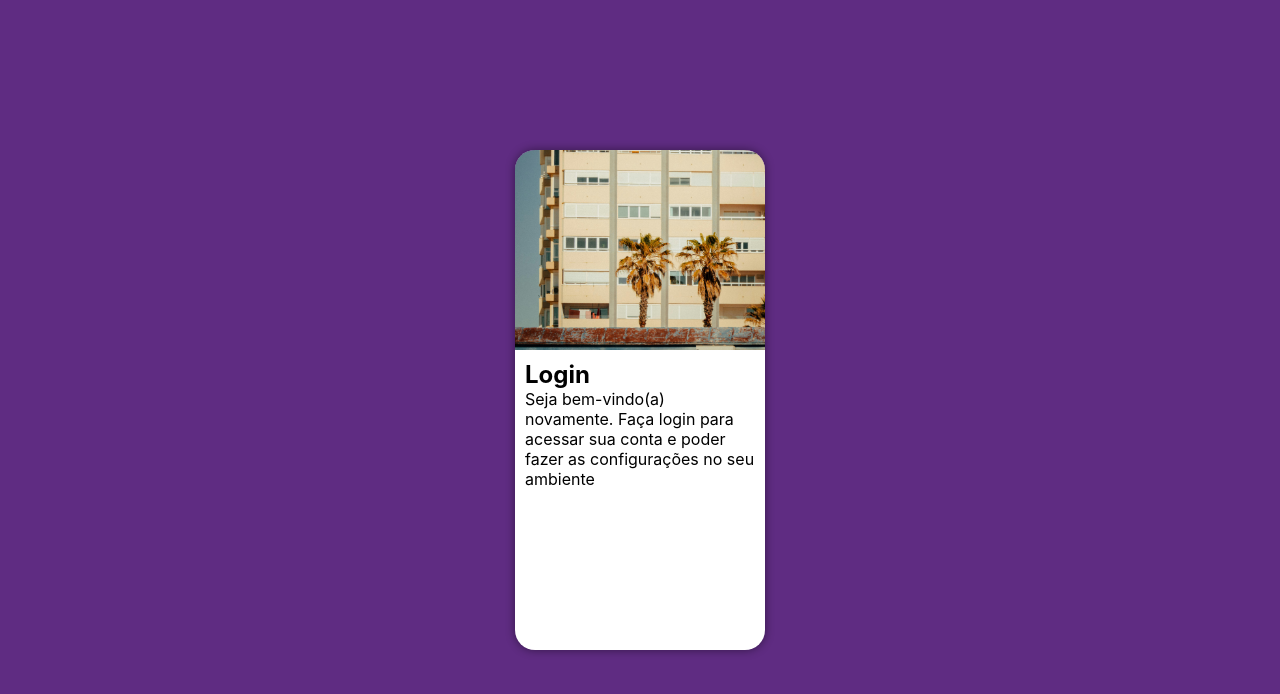
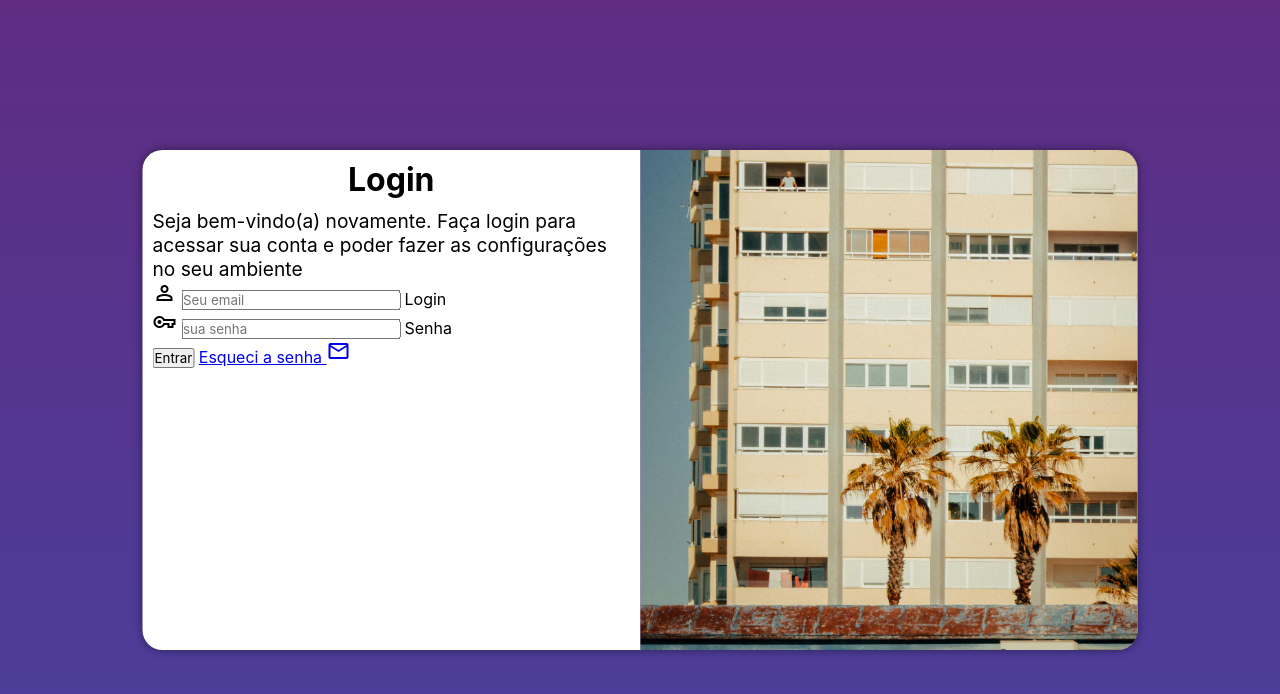
Before and after one commit to ThalesAnderson/projeto-ligin, a plain HTML site: page index.html in a window 1280 px wide. Drawn offline with nearby package versions, Linux system fonts and the light colour scheme.

Commit message:
Foms adicionado

```diff
--- /dev/null
+++ b/estilos/media-query.css
@@ -0,0 +1,53 @@
+@charset "UTF-8";
+
+@media screen and (min-width: 768px) and (max-width: 992px) {
+
+    body {
+        background-image: linear-gradient(to top, #49409d, #5f2c82);
+    }
+
+    section#login {
+        width: 80vw;
+    }
+
+    section#login>div#imagem {
+        float: left;
+        width: 30%;
+        height: 100%;
+    }
+
+    section#login>div#formulario {
+        float: right;
+        width: 70%;
+    }
+}
+
+@media screen and (min-width: 992px) {
+
+    body {
+        background-image: linear-gradient(to top, #49409d, #5f2c82);
+    }
+
+    section#login {
+        width: 995px;
+    }
+
+    section#login>div#imagem {
+        float: right;
+        width: 50%;
+        height: 100%;
+    }
+
+    section#login>div#formulario {
+        float: left;
+        width: 50%;
+    }
+
+    div#formulario>h1 {
+        font-size: 2em;
+    }
+
+    div#formulario>p {
+        font-size: 1.2em;
+    }
+}
--- a/estilos/style.css
+++ b/estilos/style.css
@@ -36,6 +36,8 @@ section#login {
     border-radius: 20px;
     overflow: hidden;
     box-shadow: 0px 0px 10px rgba(0, 0, 0, 0.459);
+    transition: width .3s, height .3s;
+    transition-timing-function: ease;
 }
 
 section#login > div#imagem {
@@ -50,3 +52,12 @@ section#login > div#formulario {
     display: block;
     padding: 10px;
 }
+
+div#formulario > h1 {
+    text-align: center;
+    margin-bottom: 10px;
+}
+
+div#formulario > p {
+    font-size: 0.8em;
+}
--- a/index.html
+++ b/index.html
@@ -1,11 +1,15 @@
 <!DOCTYPE html>
 <html lang="pt-br">
+
 <head>
     <meta charset="UTF-8">
     <meta name="viewport" content="width=device-width, initial-scale=1.0">
     <title>Login</title>
     <link rel="stylesheet" href="estilos/style.css">
+    <link rel="stylesheet" href="estilos/media-query.css">
+    <link href="https://fonts.googleapis.com/css2?family=Material+Symbols+Outlined" rel="stylesheet" />
 </head>
+
 <body>
     <main>
         <section id="login">
@@ -14,13 +18,28 @@
             </div>
             <div id="formulario">
                 <h1>Login</h1>
-                <p> Seja bem-vindo(a) novamente. Faça login para acessar sua conta e poder fazer as configurações no seu ambiente</p>
-                <form action="login.php" method="post">
-
+                <p> Seja bem-vindo(a) novamente. Faça login para acessar sua conta e poder fazer as configurações no seu
+                    ambiente</p>
+                <form action="login.php" method="post" autocomplete="on">
+                    <div class="campo">
+                        <i class="material-symbols-outlined">person</i>
+                        <input type="email" name="login" id="ilogin" placeholder="Seu email" autocomplete="email" required maxlenght="30">
+                        <label for="ilogin">Login</label>
+                    </div>
+                    <div class="campo">
+                        <i class="material-symbols-outlined">vpn_key</i>
+                        <input type="password" nae="senha" id="isenha" placeholder="sua senha"
+                            autocomplete="current-password" required minlenght="8" maxlenght="20">
+                        <label for="isenha">Senha</label>
+                    </div>
+                    <input type="submit" value="Entrar">
+                    <a href="esqueci.html">
+                        Esqueci a senha <i class="material-symbols-outlined">mail</i></a>
                 </form>
             </div>
         </section>
     </main>
 
 </body>
+
 </html>
```
